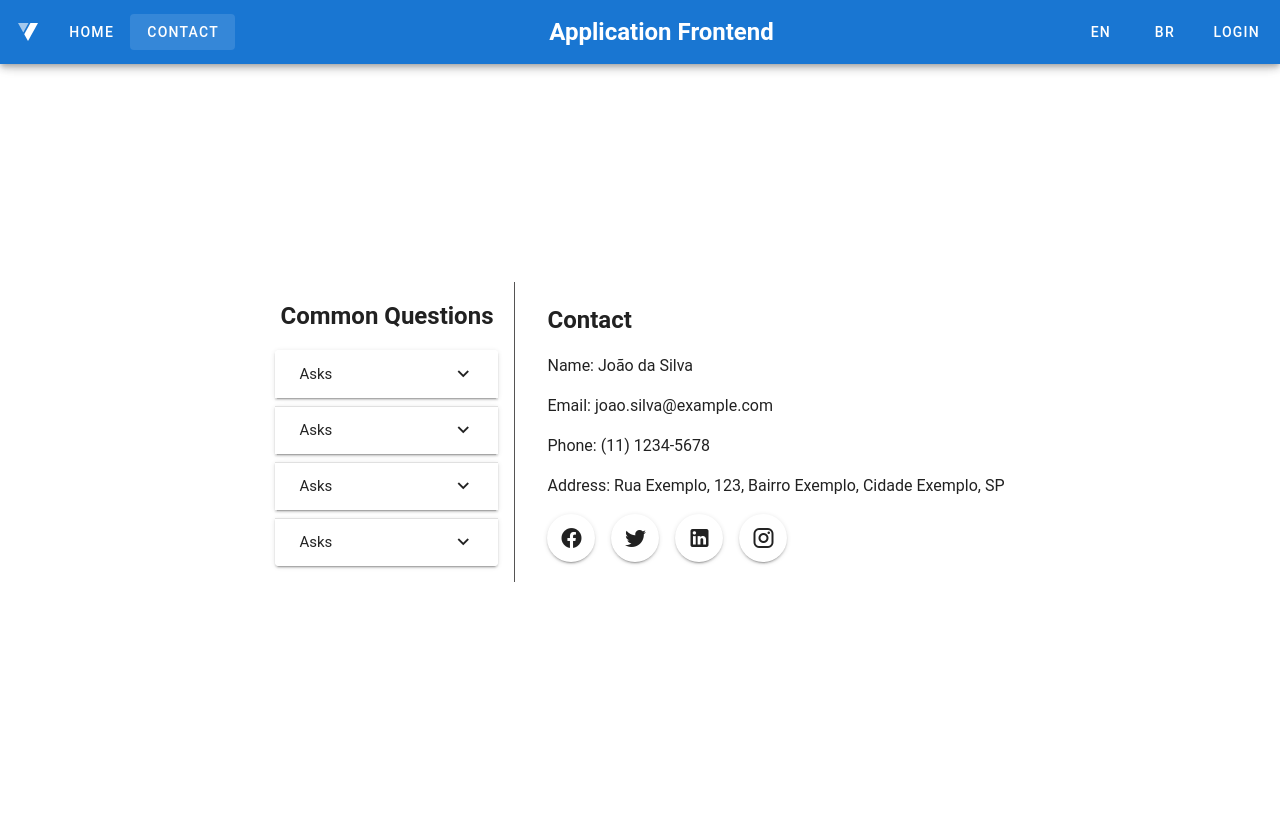
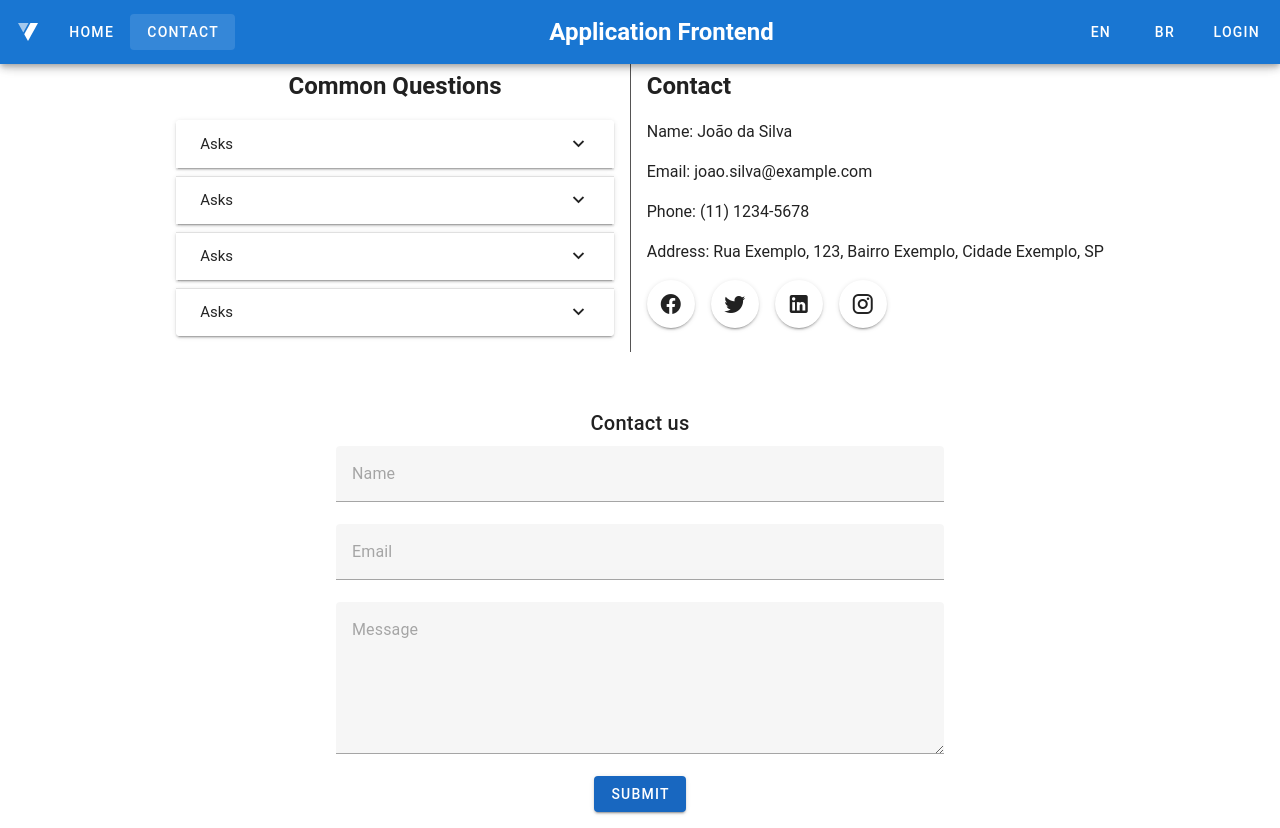
Before and after one commit to rodriguesrai/front-trein-vuejs-vuetify-ts, a Vue app: page /contact in a window 1280 px wide. Before the commit the page ends 800 px from the top, so only its background shows below. Built offline with nearby package versions, Linux system fonts and the light colour scheme.

Commit message:
create MyForm and add to ContactPage

```diff
--- a/package.json
+++ b/package.json
@@ -21,7 +21,8 @@
     "vue": "^3.4.29",
     "vue-i18n": "^9.13.1",
     "vue-router": "^4.4.0",
-    "vuetify": "^3.6.11"
+    "vuetify": "^3.6.11",
+    "yup": "^1.4.0"
   },
   "devDependencies": {
     "@mdi/font": "^7.4.47",
--- /dev/null
+++ b/src/components/MyForm.vue
@@ -0,0 +1,93 @@
+<template>
+  <v-container>
+    <v-card-title>{{ $t('contact.form.title') }}</v-card-title>
+    <v-form @submit.prevent="handleSubmit">
+      <v-text-field
+        :placeholder="$t('contact.form.name')"
+        v-model="formData.name"
+        :error-messages="errors.name"
+        @blur="validate('name')"
+        @input="validate('name')"
+        required
+      ></v-text-field>
+      <v-text-field
+        :placeholder="$t('contact.form.email')"
+        v-model="formData.email"
+        :error-messages="errors.email"
+        @blur="validate('email')"
+        @input="validate('email')"
+        required
+      ></v-text-field>
+      <v-textarea
+        :placeholder="$t('contact.form.message')"
+        v-model="formData.message"
+        :error-messages="errors.message"
+        @blur="validate('message')"
+        @input="validate('message')"
+        required
+      ></v-textarea>
+      <v-btn type="submit" color="primary">{{ $t('contact.form.submit') }}</v-btn>
+    </v-form>
+  </v-container>
+</template>
+
+<script setup lang="ts">
+import { ref } from 'vue'
+import * as yup from 'yup'
+import { useI18n } from 'vue-i18n'
+
+const { t } = useI18n()
+
+const formData = ref({
+  name: '',
+  email: '',
+  message: ''
+})
+
+const errors = ref({
+  name: [] as string[],
+  email: [] as string[],
+  message: [] as string[]
+})
+
+const schema = yup.object().shape({
+  name: yup.string().required(() => t(`contact.form.error.name`)),
+  email: yup
+    .string()
+    .email(() => t(`contact.form.error.emailInvalid`))
+    .required(() => t(`contact.form.error.emailRequired`)),
+  message: yup.string().required(() => t(`contact.form.error.message`))
+})
+
+const validate = (field: keyof typeof formData.value) => {
+  try {
+    schema.validateSyncAt(field, formData.value)
+    errors.value[field] = []
+  } catch (err) {
+    if (err instanceof yup.ValidationError) {
+      errors.value[field] = err.errors
+    }
+  }
+}
+
+const handleSubmit = () => {
+  schema
+    .validate(formData.value, { abortEarly: false })
+    .then(() => {
+      console.log('Formulário válido')
+    })
+    .catch((err) => {
+      if (err instanceof yup.ValidationError) {
+        const newErrors = { name: [], email: [], message: [] }
+        err.inner.forEach((error) => {
+          if (error.path) {
+            newErrors[error.path] = error.errors
+          }
+        })
+        errors.value = newErrors
+      }
+    })
+}
+</script>
+
+<style scoped></style>
--- a/src/i18n/locales/en.ts
+++ b/src/i18n/locales/en.ts
@@ -18,7 +18,20 @@ const enI18n = {
     email: 'Email',
     phone: 'Phone',
     address: 'Address',
-    faq: 'Common Questions'
+    faq: 'Common Questions',
+    form: {
+      title: 'Contact us',
+      name: 'Name',
+      email: 'Email',
+      message: 'Message',
+      submit: 'Submit',
+      error: {
+        name: 'Name is required',
+        emailInvalid: 'Email is invalid',
+        emailRequired: 'Email is required',
+        message: 'Message is required'
+      }
+    }
   },
   home: {
     slides: {
--- a/src/i18n/locales/ptBr.ts
+++ b/src/i18n/locales/ptBr.ts
@@ -18,7 +18,20 @@ const ptBrI18n = {
     email: 'Email',
     phone: 'Telefone',
     address: 'Endereço',
-    faq: 'Perguntas Frequentes'
+    faq: 'Perguntas Frequentes',
+    form: {
+      title: 'Entre em Contato Conosco',
+      name: 'Nome',
+      email: 'Email',
+      message: 'Mensagem',
+      submit: 'Enviar',
+      error: {
+        name: 'Nome é obrigatório',
+        emailInvalid: 'Email é inválido',
+        emailRequired: 'Email é obrigatório',
+        message: 'Mensagem é obrigatória'
+      }
+    }
   },
   home: {
     slides: {
--- a/src/views/ContactPage.vue
+++ b/src/views/ContactPage.vue
@@ -1,6 +1,7 @@
 <template>
   <v-main class="main-container">
     <TheHeader />
+    <v-container class="contact-container-wrapper">
       <aside class="aside-container">
         <h2 class="faq-title">{{ $t('contact.faq') }}</h2>
         <v-expansion-panels class="faq-container">
@@ -49,16 +50,20 @@
           </v-btn>
         </div>
       </article>
+    </v-container>
+    <MyForm class="form-wrapper" />
   </v-main>
 </template>
 
 <script setup lang="ts">
+import MyForm from '@/components/MyForm.vue'
 import TheHeader from '@/components/TheHeader.vue'
 </script>
 
 <style scoped>
 .main-container {
   display: flex;
+  flex-direction: column;
   justify-content: center;
   align-items: center;
   text-align: center;
@@ -67,7 +72,6 @@ import TheHeader from '@/components/TheHeader.vue'
 }
 
 .aside-container {
-  width: 20%;
   padding: 1rem;
   border-right: solid 1px rgb(85, 84, 84);
   gap: 20px;
@@ -105,4 +109,13 @@ address {
   margin-bottom: 1rem;
   gap: 0.5rem;
 }
+
+.contact-container-wrapper {
+  display: flex;
+  justify-content: center;
+}
+
+.form-wrapper {
+  max-width: 50%;
+}
 </style>
```
Also changed, not shown: 1 other file (tests, documents, lock files or other folders). Lines whose indentation alone changed are shown as unchanged.
